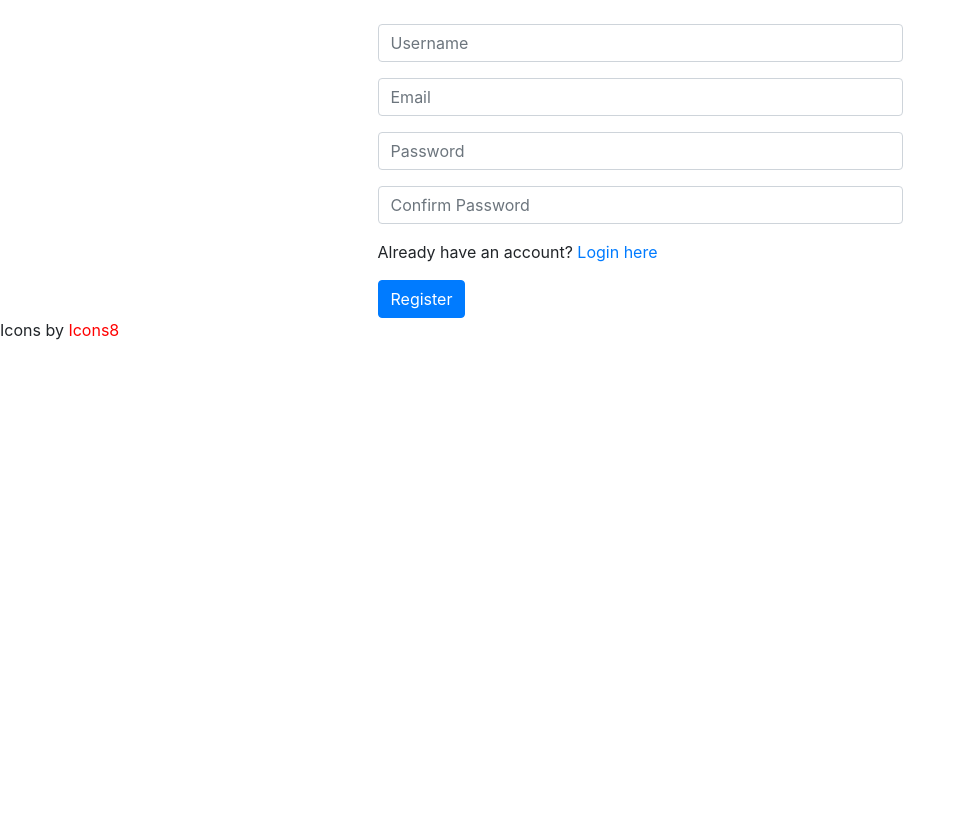
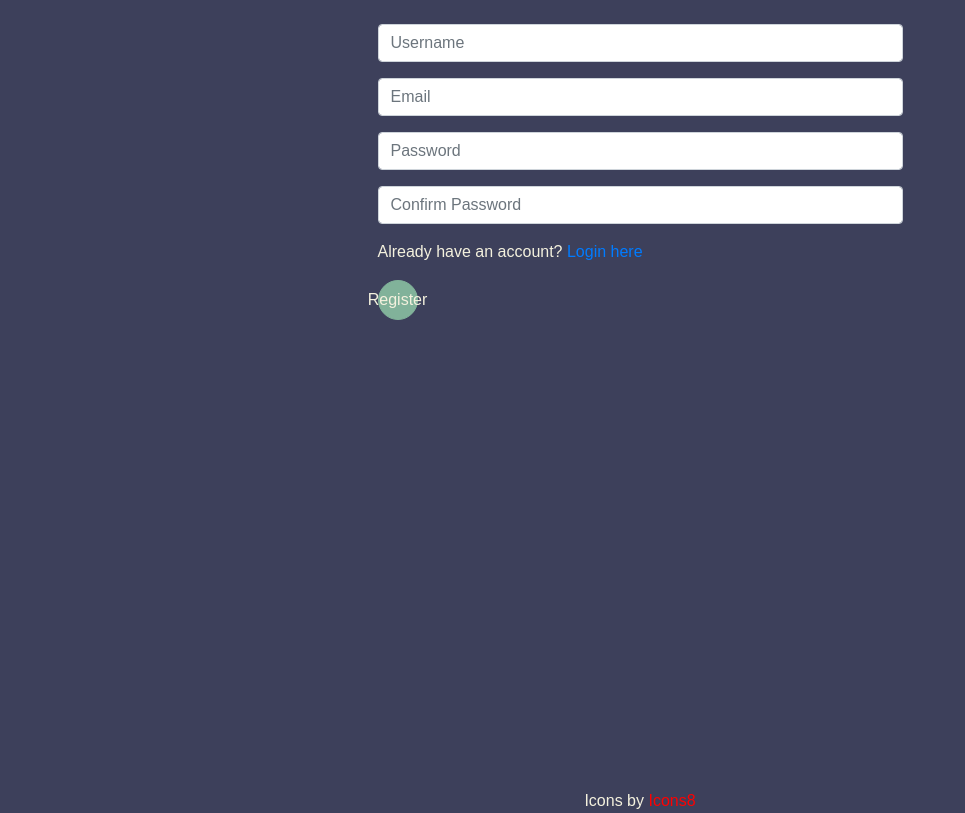
Before and after one commit to malciller/cs50, a Flask app: page /register in a window 1280 px wide. Shown: the whole page, without its empty margins (0-965 px from the left). Before the commit the page ends 340 px from the top, so only its background shows below. Run offline with Flask 3, Linux system fonts and the light colour scheme; some libraries are stand-ins or nearby versions.

Commit message:
visual updates

```diff
--- /dev/null
+++ b/static/css/style2.css
@@ -0,0 +1,153 @@
+/* Root Color Scheme */
+:root {
+    --antique-white: #F4F1DE;
+    --terra-cotta: #E07A5F;
+    --deep-slate-blue: #3D405B;
+    --muted-sage-green: #81B29A;
+}
+
+/* General Styles */
+body,
+html {
+    height: 100%;
+    margin: 0;
+    display: flex;
+    flex-direction: column;
+    background-color: var(--deep-slate-blue);
+    color: var(--antique-white);
+    font-family: 'Abolition', sans-serif;
+}
+
+/* Typography */
+h1,
+h2,
+h3,
+h4,
+h5,
+h6 {
+    color: var(--terra-cotta);
+}
+
+/* Container and Layout Adjustments */
+.container {
+    flex-grow: 1;
+    display: flex;
+    flex-direction: column;
+    height: 98vh;
+    overflow: hidden;
+}
+
+.row {
+    height: 100%;
+}
+
+/* Component Styling: Buttons */
+.btn {
+    border-radius: 50%;
+    width: 40px;
+    height: 40px;
+    padding: 0;
+    display: flex;
+    align-items: center;
+    justify-content: center;
+}
+
+/* Button Images */
+.btn img {
+    width: 20px;
+    height: 20px;
+}
+
+/* Responsiveness */
+@media screen and (max-width: 600px) {
+
+    .container,
+    .row {
+        overflow-y: auto;
+    }
+
+    .custom-footer {
+        position: static;
+    }
+}
+
+/* Scrollable Elements */
+.scrollable-element {
+    background-color: var(--deep-slate-blue) !important;
+    max-height: 100%;
+    overflow-y: auto;
+}
+
+/* Chat Specific Styles */
+.chat-container {
+    background-color: var(--deep-slate-blue) !important;
+    flex-grow: 1;
+    display: flex;
+    flex-direction: column;
+    overflow: hidden;
+}
+
+#chatMessages {
+    background-color: var(--deep-slate-blue) !important;
+    flex-grow: 1;
+    overflow-y: auto;
+    padding: 10px;
+    margin-bottom: 10px;
+}
+
+.input-group .form-control,
+.input-group .form-control:focus {
+    background-color: var(--deep-slate-blue);
+    color: var(--antique-white);
+    border: 1px solid var(--muted-sage-green);
+}
+
+#sendButton {
+    background-color: var(--muted-sage-green);
+    border-color: var(--muted-sage-green);
+    color: var(--antique-white);
+}
+
+.input-group {
+    margin-bottom: 10px;
+}
+
+::placeholder {
+    color: var(--antique-white);
+    opacity: 1;
+}
+
+:-ms-input-placeholder {
+    color: var(--deep-slate-blue);
+}
+
+::-ms-input-placeholder {
+    color: var(--deep-slate-blue);
+}
+
+/* Button Color Overrides */
+.btn-primary,
+.btn-info,
+.btn-danger,
+.btn-warning,
+.btn-secondary {
+    background-color: var(--muted-sage-green);
+    border-color: var(--muted-sage-green);
+    color: var(--antique-white);
+}
+
+/* Invert Colors for Icons in Buttons for Better Visibility */
+.btn-warning img,
+.btn-secondary img {
+    filter: invert(1);
+}
+
+/* Footer */
+.custom-footer {
+    height: 2vh;
+    background-color: var(--deep-slate-blue);
+    color: var(--antique-white);
+    text-align: center;
+    padding: 5px 0;
+    width: 100%;
+}
--- a/templates/layout.html
+++ b/templates/layout.html
@@ -5,12 +5,12 @@
     <title>{% block title %}Your App Name{% endblock %}</title>
     <meta charset="UTF-8">
     <meta name="viewport" content="width=device-width, initial-scale=1">
+    <!-- Bootstrap CSS -->
+    <link rel="stylesheet" href="https://stackpath.bootstrapcdn.com/bootstrap/4.5.2/css/bootstrap.min.css">
 
     <!-- Existing CSS -->
-    <link rel="stylesheet" href="{{ url_for('static', filename='style2.0.css') }}">
+    <link rel="stylesheet" href="{{ url_for('static', filename='css/style2.css') }}">
 
-    <!-- Bootstrap CSS -->
-    <link rel="stylesheet" href="https://stackpath.bootstrapcdn.com/bootstrap/4.5.2/css/bootstrap.min.css">
 
     <!-- Existing Head Elements -->
     {% block head %}{% endblock %}
```
Also changed, not shown: templates/partials/user_info.html (+38 -14 lines), static/css/style2.0.css (deleted).
